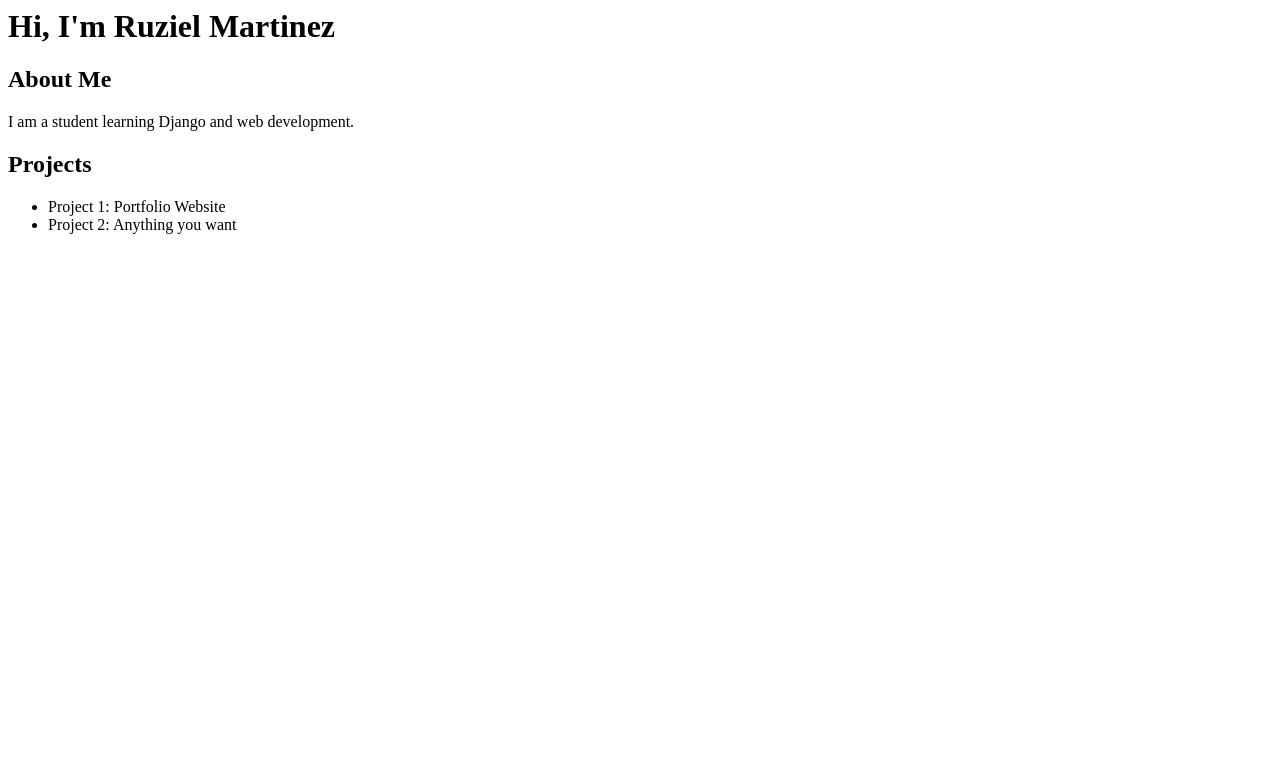
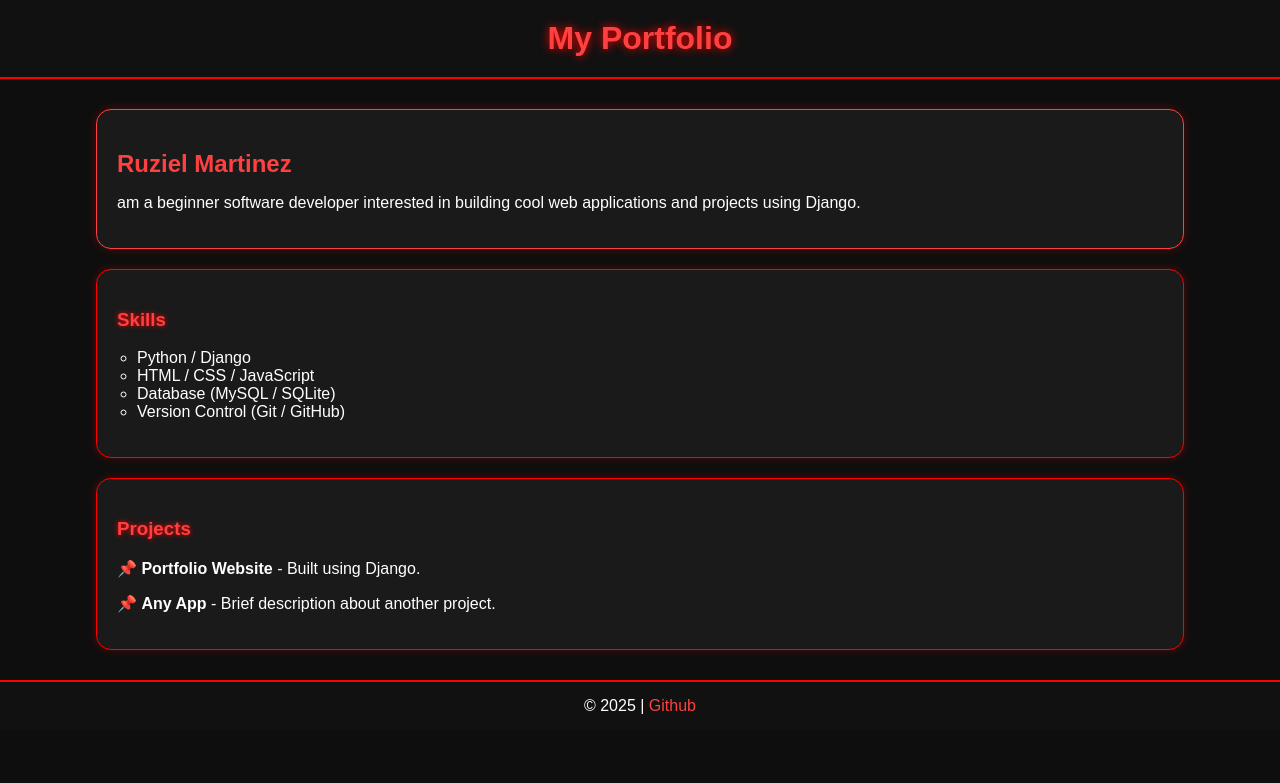
Before and after one commit to martinez2222/django-portfolio, a Django app: page / in a window 1280 px wide. Shown: the top 783 px of the page. Run offline with Django 5.2, Linux system fonts and the light colour scheme.

Commit message:
Updated homepage design and templates

```diff
--- a/main/templates/home.html
+++ b/main/templates/home.html
@@ -1,10 +1,138 @@
-<h1>Hi, I'm Ruziel Martinez</h1>
+{% load static %}
+<!DOCTYPE html>
+<html lang="en">
+<head>
+    <meta charset="UTF-8">
+    <meta name="viewport" content="width=device-width, initial-scale=1.0">
+    <title>My Portfolio</title>
 
-<h2>About Me</h2>
-<p>I am a student learning Django and web development.</p>
+    <style>
+        body {
+            margin: 0;
+            font-family: Arial, Helvetica, sans-serif;
+            background-color: #0e0e0e;
+            color: #fff;
+        }
 
-<h2>Projects</h2>
-<ul>
-    <li>Project 1: Portfolio Website</li>
-    <li>Project 2: Anything you want</li>
-</ul>
+        header {
+            background-color: #111;
+            padding: 20px 0;
+            text-align: center;
+            border-bottom: 2px solid red;
+        }
+
+        header h1 {
+            color: #ff4040;
+            text-shadow: 0 0 10px red;
+            margin: 0;
+        }
+
+        .container {
+            width: 85%;
+            margin: 30px auto;
+        }
+
+        .profile {
+            display: flex;
+            align-items: center;
+            background-color: #1a1a1a;
+            padding: 20px;
+            border-radius: 15px;
+            border: 1px solid #ff4040;
+            box-shadow: 0 0 10px rgba(255,0,0,0.3);
+        }
+
+        .profile img {
+            width: 120px;
+            height: 120px;
+            border-radius: 50%;
+            border: 2px solid red;
+            margin-right: 20px;
+        }
+
+        .profile h2 {
+            color: #ff4040;
+            margin-bottom: 5px;
+        }
+
+        .skills, .projects {
+            background-color: #1a1a1a;
+            padding: 20px;
+            border-radius: 15px;
+            border: 1px solid red;
+            box-shadow: 0 0 8px rgba(255,0,0,0.3);
+            margin-top: 20px;
+        }
+
+        .skills h3, .projects h3 {
+            color: #ff4040;
+            text-shadow: 0 0 5px red;
+        }
+
+        .skills ul {
+            list-style: circle;
+            padding-left: 20px;
+        }
+
+        footer {
+            text-align: center;
+            padding: 15px;
+            margin-top: 20px;
+            border-top: 2px solid red;
+            background-color: #111;
+        }
+
+        a {
+            color: #ff4040;
+            text-decoration: none;
+        }
+
+        a:hover {
+            color: white;
+            text-shadow: 0 0 5px red;
+        }
+    </style>
+</head>
+
+<body>
+<header>
+    <h1>My Portfolio</h1>
+</header>
+
+<div class="container">
+
+    <!-- Profile Section -->
+    <div class="profile">
+
+        <div>
+            <h2>Ruziel Martinez</h2>
+            <p>am a beginner software developer interested in building cool web applications and projects using Django.</p>
+        </div>
+    </div>
+
+    <!-- Skills Section -->
+    <div class="skills">
+        <h3>Skills</h3>
+        <ul>
+            <li>Python / Django</li>
+            <li>HTML / CSS / JavaScript</li>
+            <li>Database (MySQL / SQLite)</li>
+            <li>Version Control (Git / GitHub)</li>
+        </ul>
+    </div>
+
+    <!-- Projects Section -->
+    <div class="projects">
+        <h3>Projects</h3>
+        <p>📌 <b>Portfolio Website</b> - Built using Django.</p>
+        <p>📌 <b>Any App</b> - Brief description about another project.</p>
+    </div>
+
+</div>
+
+<footer>
+    © 2025 | <a href="https://github.com/martinez2222" target="_blank">Github</a>
+</footer>
+
+</body>
+</html>
```
